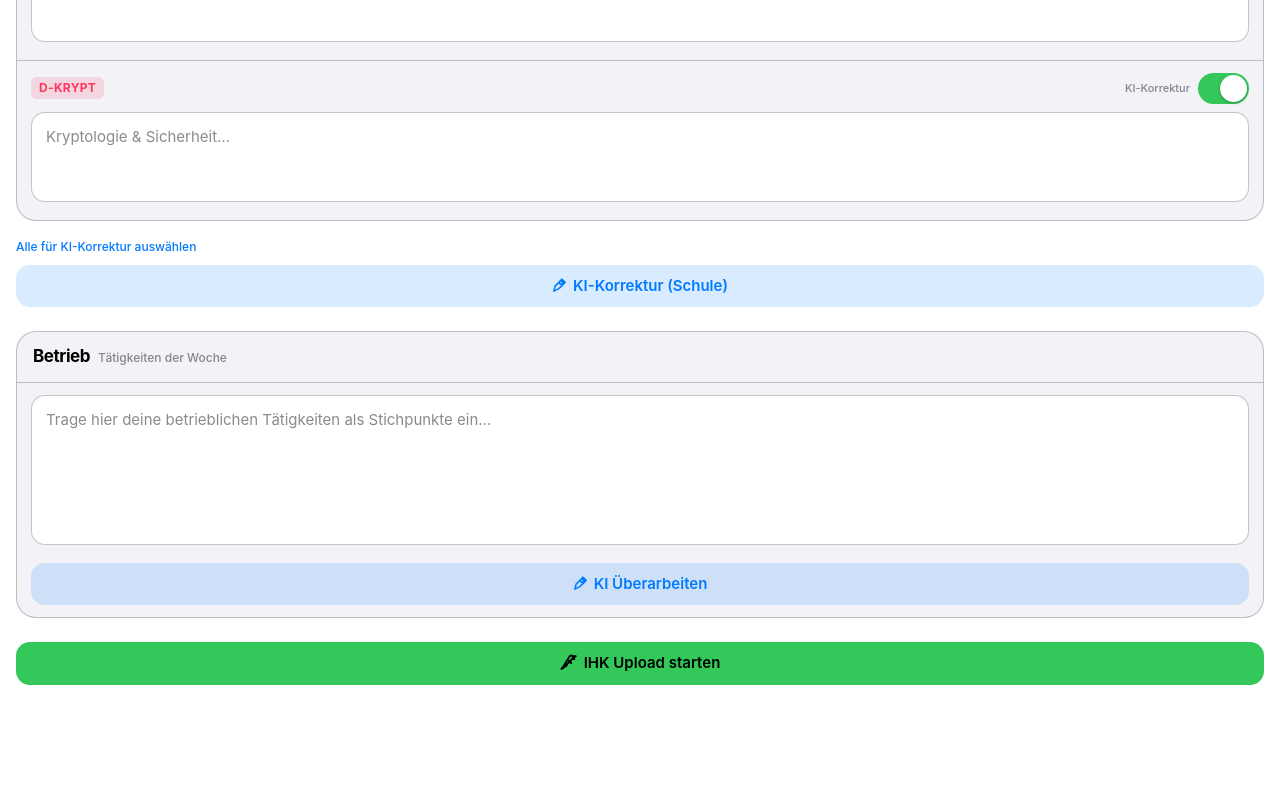
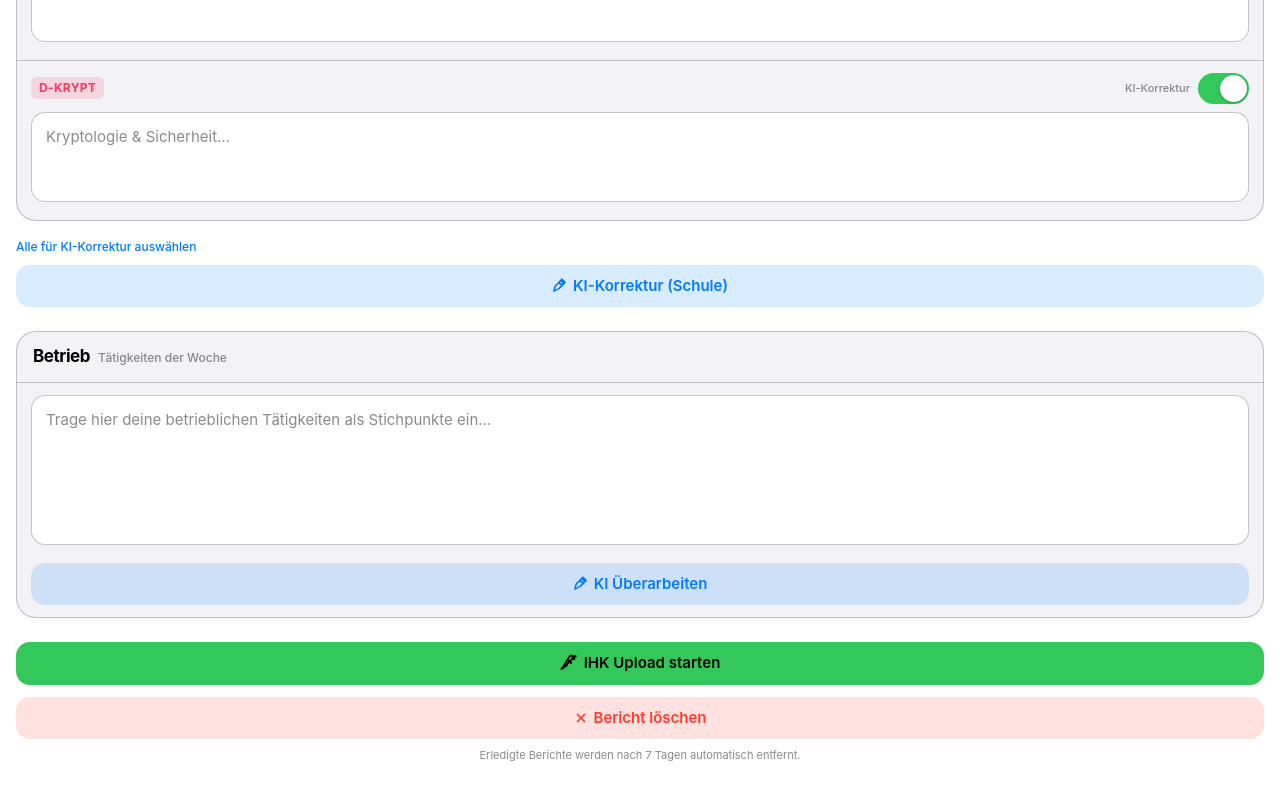
Before and after one commit to yildizog/AutoBerichtsheft, a Next.js app in the folder web/: page /report/1 in a window 1280 px wide. Shown: the part 1144-1944 px from the top of the page. Built offline with nearby package versions, Linux system fonts and the light colour scheme; no server answers.

Commit message:
feat: add report deletion functionality with confirmation step to report page

```diff
--- a/web/app/report/[id]/page.tsx
+++ b/web/app/report/[id]/page.tsx
@@ -287,11 +287,25 @@ export default function ReportDetailPage() {
         </div>
       </div>
 
-      <div className="px-4 pb-8 pt-6">
+      <div className="px-4 pt-6">
         <button onClick={upload} disabled={uploading} className="ios-btn-filled-green w-full py-3.5 text-[16px]">
           {uploading ? <span className="ios-spinner !border-black/30 !border-t-black" /> : <IconUpload />}
           IHK Upload starten
         </button>
+      </div>
+
+      <div className="px-4 pb-8 pt-3">
+        <button
+          onClick={handleDelete}
+          disabled={deleting}
+          className={`w-full ${confirmDelete ? 'ios-btn-filled-red' : 'ios-btn-tinted-red'}`}
+        >
+          {deleting ? <span className="ios-spinner" /> : <IconX size={14} />}
+          {confirmDelete ? 'Wirklich löschen? Erneut tippen' : 'Bericht löschen'}
+        </button>
+        <p className="mt-2 text-center text-[11px] text-label-secondary">
+          Erledigte Berichte werden nach 7 Tagen automatisch entfernt.
+        </p>
       </div>
     </div>
   );
```
Also changed, not shown: 1 other file (tests, documents, lock files or other folders).
